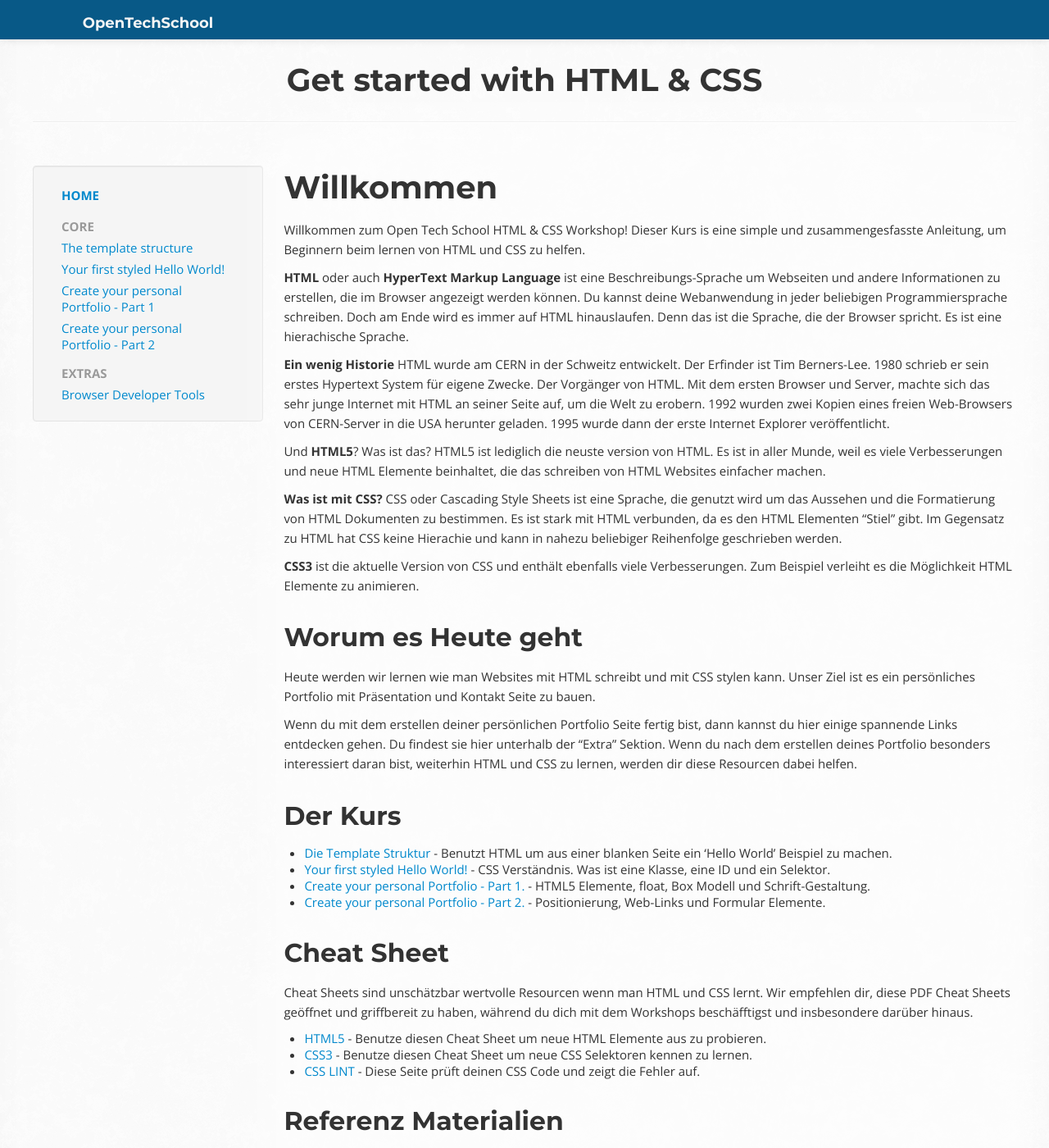
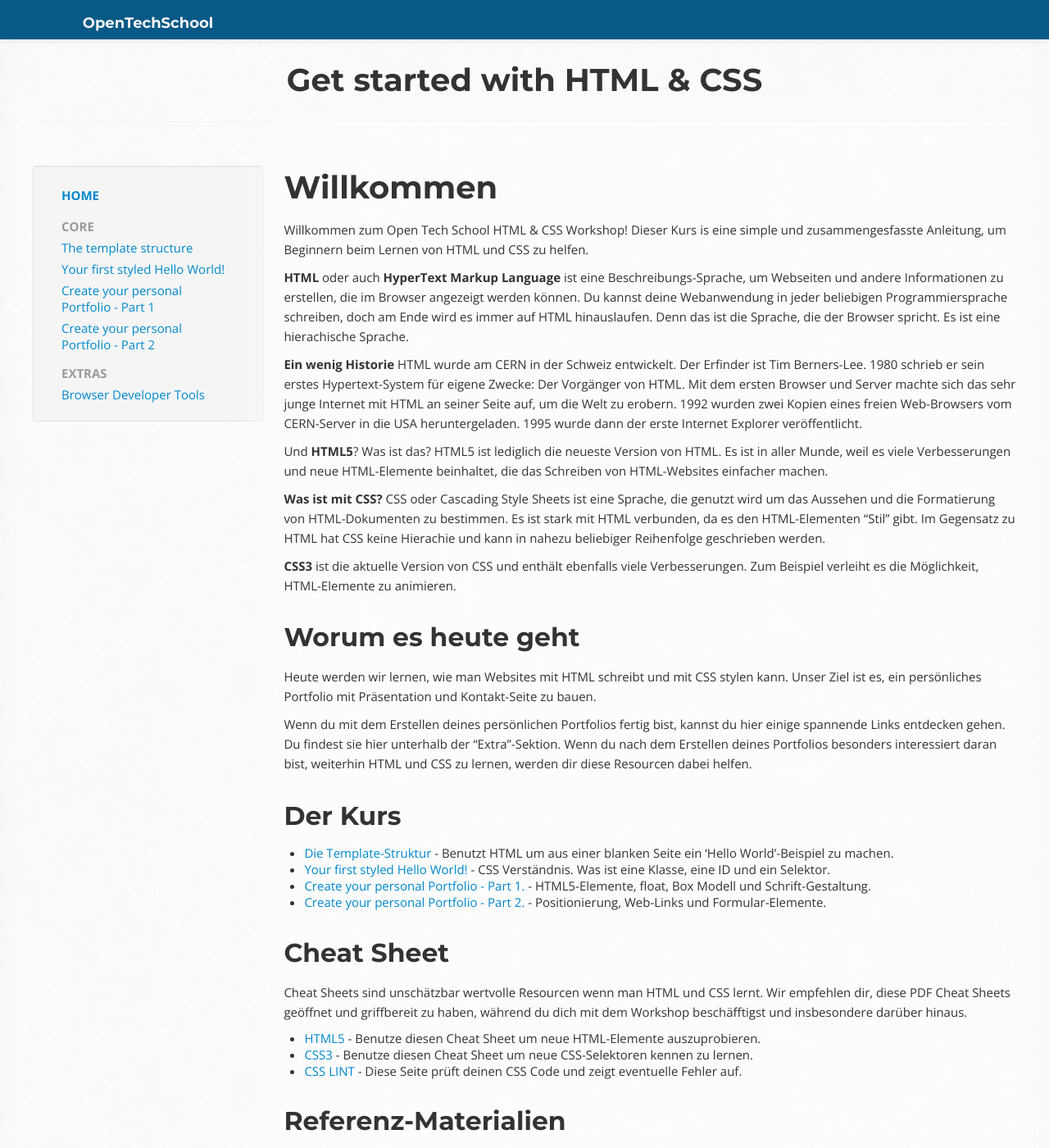
Before and after one commit to OpenTechSchool/html-css-beginners, a Jekyll site: the page built from index.md, in a window 1280 px wide and 1400 px high. Shown: the whole window at 82% size. Built offline with Jekyll 4.4.1, drawn with Linux system fonts in a browser that asks for light colours; Markdown is read by kramdown in place of the engine named in the settings; some of the changed text lies outside the part shown.

Commit message:
update: adjusted the translation to a given style

```diff
--- a/index.md
+++ b/index.md
@@ -8,94 +8,94 @@ title: Get started with HTML & CSS
 # Willkommen
 
 Willkommen zum Open Tech School HTML & CSS Workshop! Dieser Kurs is eine simple
-und zusammengesfasste Anleitung, um Beginnern beim lernen von HTML und CSS
+und zusammengesfasste Anleitung, um Beginnern beim Lernen von HTML und CSS
 zu helfen.
 
-**HTML** oder auch **HyperText Markup Language** ist eine Beschreibungs-Sprache
+**HTML** oder auch **HyperText Markup Language** ist eine Beschreibungs-Sprache,
 um Webseiten und andere Informationen zu erstellen, die im Browser angezeigt
 werden können. Du kannst deine Webanwendung in jeder beliebigen Programmiersprache
-schreiben. Doch am Ende wird es immer auf HTML hinauslaufen. Denn das ist die
+schreiben, doch am Ende wird es immer auf HTML hinauslaufen. Denn das ist die
 Sprache, die der Browser spricht. Es ist eine hierachische Sprache.
 
 **Ein wenig Historie**
-HTML wurde am CERN in der Schweitz entwickelt. Der Erfinder ist Tim Berners-Lee.
-1980 schrieb er sein erstes Hypertext System für eigene Zwecke. Der Vorgänger von
-HTML. Mit dem ersten Browser und Server, machte sich das sehr junge Internet mit
+HTML wurde am CERN in der Schweiz entwickelt. Der Erfinder ist Tim Berners-Lee.
+1980 schrieb er sein erstes Hypertext-System für eigene Zwecke: Der Vorgänger von
+HTML. Mit dem ersten Browser und Server machte sich das sehr junge Internet mit
 HTML an seiner Seite auf, um die Welt zu erobern. 1992 wurden zwei Kopien eines
-freien Web-Browsers von CERN-Server in die USA herunter geladen. 1995 wurde dann
+freien Web-Browsers vom CERN-Server in die USA heruntergeladen. 1995 wurde dann
 der erste Internet Explorer veröffentlicht.
 
 Und **HTML5**? Was ist das?
-HTML5 ist lediglich die neuste version von HTML. Es ist in aller Munde, weil
-es viele Verbesserungen und neue HTML Elemente beinhaltet, die das schreiben von
-HTML Websites einfacher machen.
+HTML5 ist lediglich die neueste Version von HTML. Es ist in aller Munde, weil
+es viele Verbesserungen und neue HTML-Elemente beinhaltet, die das Schreiben von
+HTML-Websites einfacher machen.
 
 **Was ist mit CSS?**
 CSS oder Cascading Style Sheets ist eine Sprache, die genutzt wird um das
-Aussehen und die Formatierung von HTML Dokumenten zu bestimmen.
-Es ist stark mit HTML verbunden, da es den HTML Elementen "Stiel" gibt.
+Aussehen und die Formatierung von HTML-Dokumenten zu bestimmen.
+Es ist stark mit HTML verbunden, da es den HTML-Elementen "Stil" gibt.
 Im Gegensatz zu HTML hat CSS keine Hierachie und kann in nahezu beliebiger
 Reihenfolge geschrieben werden.
 
 **CSS3** ist die aktuelle Version von CSS und enthält ebenfalls viele
-Verbesserungen. Zum Beispiel verleiht es die Möglichkeit HTML Elemente
+Verbesserungen. Zum Beispiel verleiht es die Möglichkeit, HTML-Elemente
 zu animieren.
 
-## Worum es Heute geht
+## Worum es heute geht
 
-Heute werden wir lernen wie man Websites mit HTML schreibt und mit
-CSS stylen kann. Unser Ziel ist es ein persönliches Portfolio mit
-Präsentation und Kontakt Seite zu bauen.
+Heute werden wir lernen, wie man Websites mit HTML schreibt und mit
+CSS stylen kann. Unser Ziel ist es, ein persönliches Portfolio mit
+Präsentation und Kontakt-Seite zu bauen.
 
-Wenn du mit dem erstellen deiner persönlichen Portfolio Seite fertig bist,
-dann kannst du hier einige spannende Links entdecken gehen. Du findest sie
-hier unterhalb der "Extra" Sektion. Wenn du nach dem erstellen deines Portfolio
+Wenn du mit dem Erstellen deines persönlichen Portfolios fertig bist,
+kannst du hier einige spannende Links entdecken gehen. Du findest sie
+hier unterhalb der "Extra"-Sektion. Wenn du nach dem Erstellen deines Portfolios
 besonders interessiert daran bist, weiterhin HTML und CSS zu lernen, werden
 dir diese Resourcen dabei helfen.
 
 ## Der Kurs
 
-* [Die Template Struktur](core/structure.html) -
-  Benutzt HTML um aus einer blanken Seite ein 'Hello World' Beispiel zu machen.
+* [Die Template-Struktur](core/structure.html) -
+  Benutzt HTML um aus einer blanken Seite ein 'Hello World'-Beispiel zu machen.
 * [Your first styled Hello World!](core/style.html) -
   CSS Verständnis. Was ist eine Klasse, eine ID und ein Selektor.
 * [Create your personal Portfolio - Part 1.](core/portfolio.html) -
-  HTML5 Elemente, float, Box Modell und Schrift-Gestaltung.
+  HTML5-Elemente, float, Box Modell und Schrift-Gestaltung.
 * [Create your personal Portfolio - Part 2.](core/portfolio-2.html) -
-  Positionierung, Web-Links und Formular Elemente.
+  Positionierung, Web-Links und Formular-Elemente.
 
 ## Cheat Sheet
 
 Cheat Sheets sind unschätzbar wertvolle Resourcen wenn man HTML und CSS lernt.
 Wir empfehlen dir, diese PDF Cheat Sheets geöffnet und griffbereit zu haben,
-während du dich mit dem Workshops beschäfftigst und insbesondere darüber hinaus.
+während du dich mit dem Workshop beschäfftigst und insbesondere darüber hinaus.
 
 * <a href="http://www.smashingmagazine.com/2009/07/06/html-5-cheat-sheet-pdf/" target= "_blank" >
-  HTML5 </a> - Benutze diesen Cheat Sheet um neue HTML Elemente aus zu probieren.
+  HTML5 </a> - Benutze diesen Cheat Sheet um neue HTML-Elemente auszuprobieren.
 * <a href="http://coding.smashingmagazine.com/2009/07/13/css-3-cheat-sheet-pdf/" target= "_blank" >
-  CSS3</a> - Benutze diesen Cheat Sheet um neue CSS Selektoren kennen zu lernen.
+  CSS3</a> - Benutze diesen Cheat Sheet um neue CSS-Selektoren kennen zu lernen.
 * <a href="http://csslint.net/" target= "_blank" >
-  CSS LINT</a> - Diese Seite prüft deinen CSS Code und zeigt die Fehler auf.
+  CSS LINT</a> - Diese Seite prüft deinen CSS Code und zeigt eventuelle Fehler auf.
 
 
-## Referenz Materialien
+## Referenz-Materialien
 
 Das Mozilla Developer Network (MDN), von den Leuten, die den Firefox Browser
-gemacht haben, beherrbergt einige grossartige Materialien:
+gemacht haben, beherbergt einige grossartige Materialien:
 
 * <a href="https://developer.mozilla.org/en-US/docs/Web/HTML" target= "_blank" >
-  HTML Portal</a> -
+  HTML-Portal</a> -
   Guide, Intro, Tutorials, Referenzen, Elemente, Attribute...
 * <a href="https://developer.mozilla.org/en-US/docs/Web/HTML/Element" target="_blank">HTML Reference</a> -
-  Listed jedes HTML Element. Lerne über jedes einzelne und benutze sie!
+  Listet jedes HTML-Element auf. Lerne über jedes einzelne und benutze sie!
 * <a href="https://developer.mozilla.org/en-US/docs/Web/CSS" target="_blank">CSS Portal</a> -
   Tutorials für effektiven CSS Code, CSS3 Demos und vieles mehr.
 * <a href="https://developer.mozilla.org/en-US/docs/Web/CSS/Reference" target="_blank">CSS Reference</a> -
-  Mehr CSS Eigenschaften und Klassen als du dir vorstellen kannst.
+  Mehr CSS-Eigenschaften und -Klassen als du dir vorstellen kannst.
 * <a href="http://www.google.com/fonts" target= "_blank" >Google Fonts</a> -
-  Hier kannst du mit Fonts herumspielen und sie in dein Projekt einbauen ohne sie herunterladen zu müssen.
+  Hier kannst du mit Fonts herumspielen und sie in dein Projekt einbauen, ohne sie herunterladen zu müssen.
 
-## Lern Materialien
+## Lern-Materialien
 
 * <a href="http://www.codecademy.com/tracks/web" target="_blank">CodeAcademy</a> -
-   Ein gutes "Hands-On" Tutorial um weiterhin HTML zu lernen.
+   Ein gutes "Hands-On" Tutorial, um weiterhin HTML zu lernen.
```
